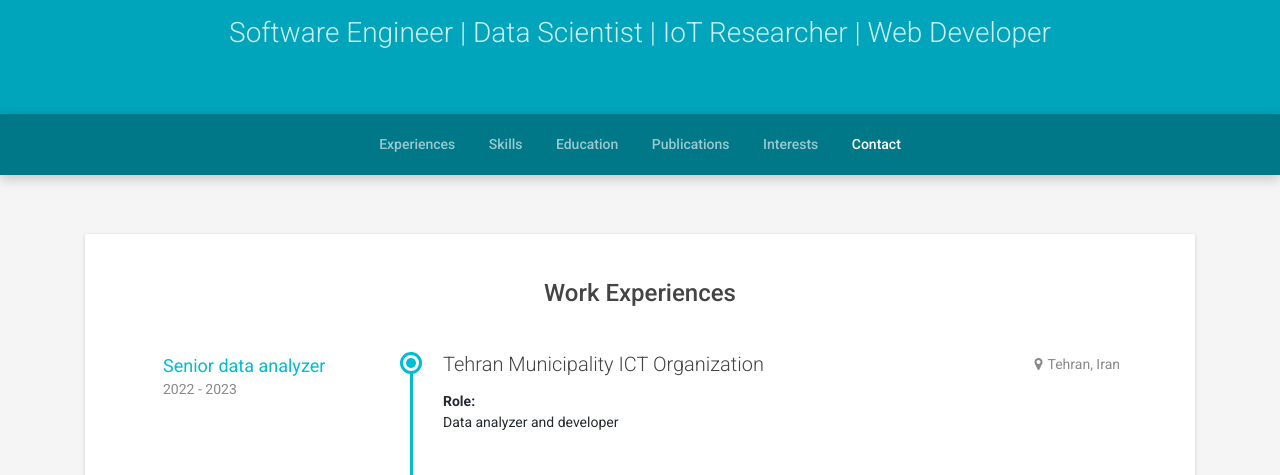
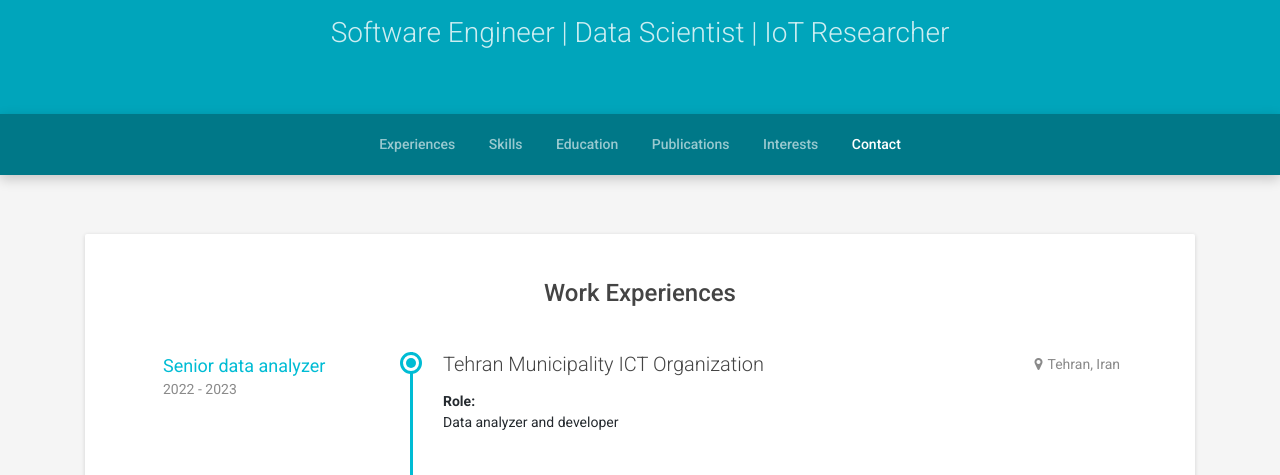
Before and after one commit to mahdisafaei/mahdisafaei.github.io, a plain HTML site: page index.html in a window 1280 px wide. Shown: the part 318-793 px from the top of the page. Drawn offline with Linux system fonts and the light colour scheme.

Commit message:
Update index.html

```diff
--- a/index.html
+++ b/index.html
@@ -118,7 +118,7 @@
         <div class="container text-center">
             <img class="profile-image" src="images/profile-image.png" alt="">
             <h1 class="name">Mahdi Safaei</h1>
-            <div class="title">Software Engineer | Data Scientist | IoT Researcher | Web Developer</div>
+            <div class="title">Software Engineer | Data Scientist | IoT Researcher </div>
             <!--div class="profile">
                 <p>
                     A machine learning practitioner and an avid learner with professional experience
```
